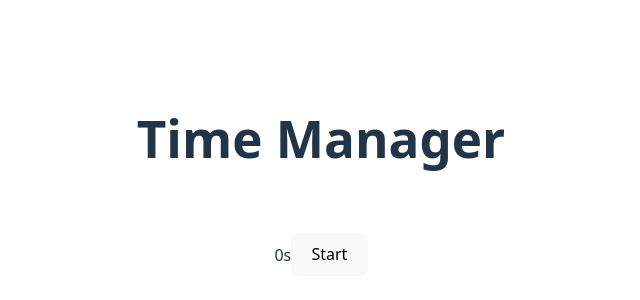
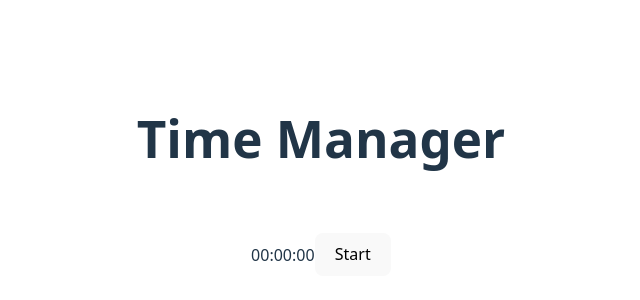
Before and after one commit to DanielNedergaard/time-manager, a React (Vite) app: page / in a window 1280 px wide. Shown: the part 208-508 px from the top of the page, without its empty margins (319-959 px from the left). Built offline with nearby package versions, Linux system fonts and the light colour scheme.

Commit message:
Formatted elaspedTime to HH:MM:SS in the UI

```diff
--- a/src/StopwatchComponent.tsx
+++ b/src/StopwatchComponent.tsx
@@ -11,7 +11,7 @@ export default function StopwatchComponent() {
         startTimeRef.current = new Date().getTime();
 
         timerRef.current = window.setInterval(() => {
-            setElapsedTime((new Date().getTime() - startTimeRef.current) / 1000) // the / 1000 converts milliseconds to seconds
+            setElapsedTime(new Date().getTime() - startTimeRef.current) // the / 1000 converts milliseconds to seconds
         }, 1000);
     }
 
@@ -23,10 +23,10 @@ export default function StopwatchComponent() {
     function resumeStopwatch() {
         setIsRunning(true);
 
-        startTimeRef.current = new Date().getTime() - elapsedTime * 1000; // moving the startTime to match time passed and converting seconds to milliseconds
+        startTimeRef.current = new Date().getTime() - elapsedTime; // moving the startTime to match time passed and converting seconds to milliseconds
 
         timerRef.current = window.setInterval(() => {
-            setElapsedTime((new Date().getTime() - startTimeRef.current) / 1000) // the / 1000 converts milliseconds to seconds
+            setElapsedTime(new Date().getTime() - startTimeRef.current) // the / 1000 converts milliseconds to seconds
         }, 1000);
     }
 
@@ -35,9 +35,22 @@ export default function StopwatchComponent() {
         timerRef.current = 0;
     }
 
+    function formatMsToHHMMSS(ms: number): string {
+        let hours = Math.floor(ms / 60 / 60 / 1000);
+        let minutes = Math.floor((ms / 60 / 1000) % (60 * 60));
+        let seconds = Math.floor((ms / 1000) % 60);
+
+        // adds leading zero
+        let hoursStr = ("00" + hours).slice(-2);
+        let minutesStr = ("00" + minutes).slice(-2);
+        let secondsStr = ("00" + seconds).slice(-2);
+
+        return hoursStr + ":" + minutesStr + ":" + secondsStr;
+    }
+
     return (
         <div className="card">
-            <span id="time">{elapsedTime.toFixed(0)}s</span>
+            <span id="time">{formatMsToHHMMSS(elapsedTime)}</span>
             {isRunning === false && timerRef.current === 0 && (
                 <button id="start-button" onClick={initiateStopwatch}>Start</button> // show start button when timer is not running and time is 0
             )}
```
